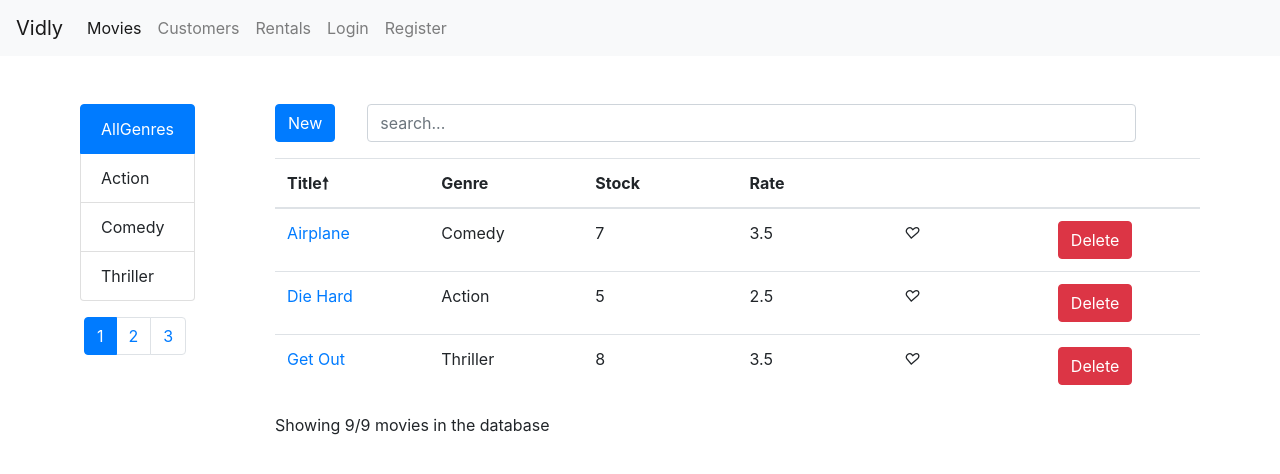
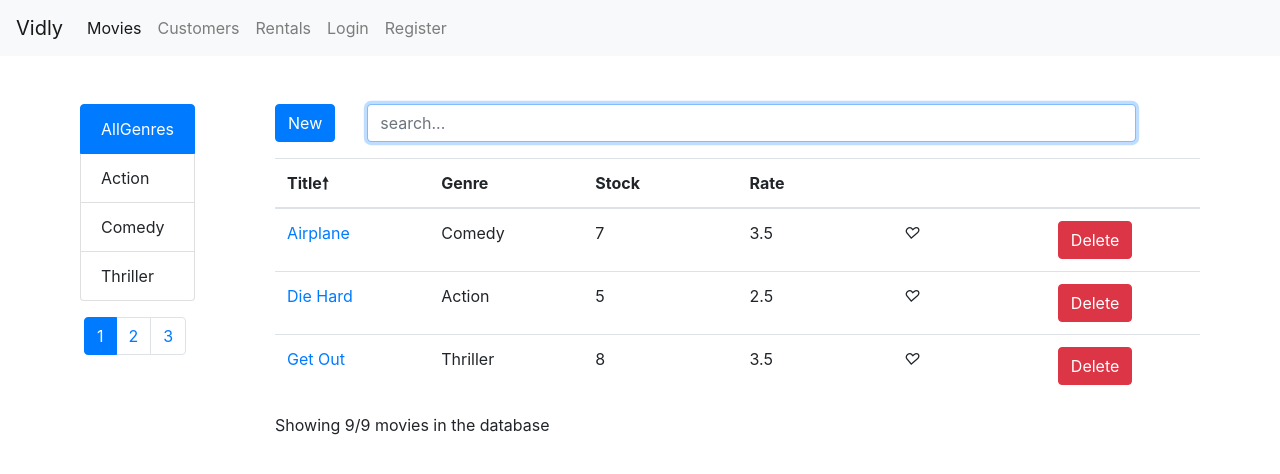
Before and after one commit to Jonas-Wessner/learn-react-vidly, a React (Create React App) app: page /movies in a window 1280 px wide. Shown: the top 474 px of the page. Built offline with nearby package versions, Linux system fonts and the light colour scheme.

Commit message:
feat: add autofocus to SearchBar

```diff
--- a/public/index.html
+++ b/public/index.html
@@ -27,7 +27,7 @@
     <title>React App</title>
   </head>
   <body>
-    <noscript>You need to enable JavaScript to run this app.</noscript>
+  <noscript>You need to enable JavaScript to run this app.</noscript>
     <div id="root"></div>
     <!--
       This HTML file is a template.
--- a/src/components/moviesTable.jsx
+++ b/src/components/moviesTable.jsx
@@ -71,6 +71,7 @@ class MoviesTable extends Component {
             id="movies-table__search"
             onChange={onSearch}
             value={searchString}
+            autoFocus={true}
           />
         </div>
         <Table
--- a/src/components/searchBar.jsx
+++ b/src/components/searchBar.jsx
@@ -2,7 +2,7 @@ import React, { Component } from "react";
 
 class SearchBar extends Component {
   render() {
-    const { className, onChange, value, ...rest } = this.props;
+    const { className, onChange, value, autoFocus, ...rest } = this.props;
 
     return (
       <div className={className + " input-group"} {...rest}>
@@ -13,6 +13,7 @@ class SearchBar extends Component {
             value={value}
             placeholder="search..."
             className="form-control"
+            autoFocus={autoFocus}
           />
         </div>
       </div>
```
